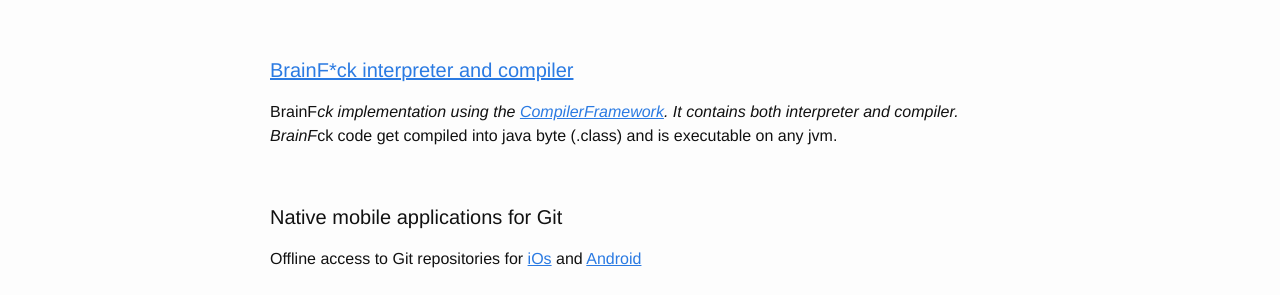
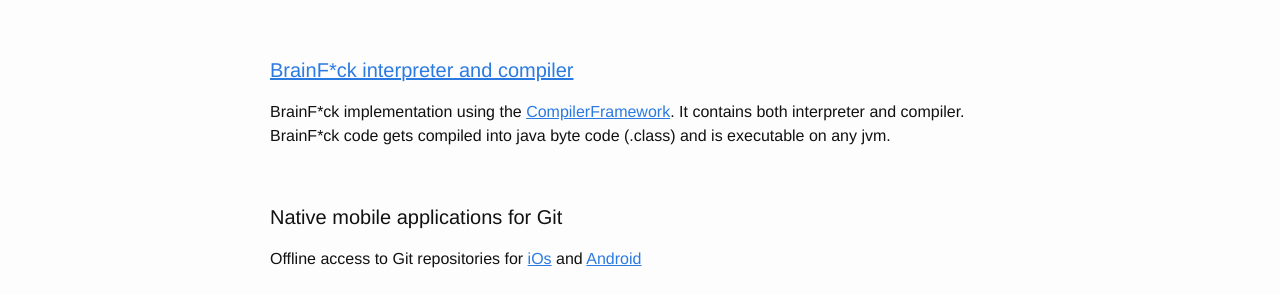
Before and after one commit to andrewromanenco/andrewromanenco.github.io, a Jekyll site: the page built from projects.markdown, in a window 1280 px wide. Shown: the part 506-801 px from the top of the page. Built offline with Jekyll 4.4.1, drawn with Linux system fonts in a browser that asks for light colours; comment, search, counter and statistics services are not loaded.

Commit message:
Minor fix

```diff
--- a/projects.markdown
+++ b/projects.markdown
@@ -24,9 +24,9 @@
 
 #### <a href="https://github.com/andrewromanenco/brainfk" target="_blank" style="text-decoration: underline;">BrainF*ck interpreter and compiler</a>
 
-BrainF*ck implementation using the <a href="https://github.com/andrewromanenco/compilerframework" target="_blank" style="text-decoration: underline;">CompilerFramework</a>.
-It contains both interpreter and compiler. BrainF*ck code get compiled into
-java byte (.class) and is executable on any jvm.
+BrainF\*ck implementation using the <a href="https://github.com/andrewromanenco/compilerframework" target="_blank" style="text-decoration: underline;">CompilerFramework</a>.
+It contains both interpreter and compiler. BrainF\*ck code gets compiled into
+java byte code (.class) and is executable on any jvm.
 
 <br/>
 
```
